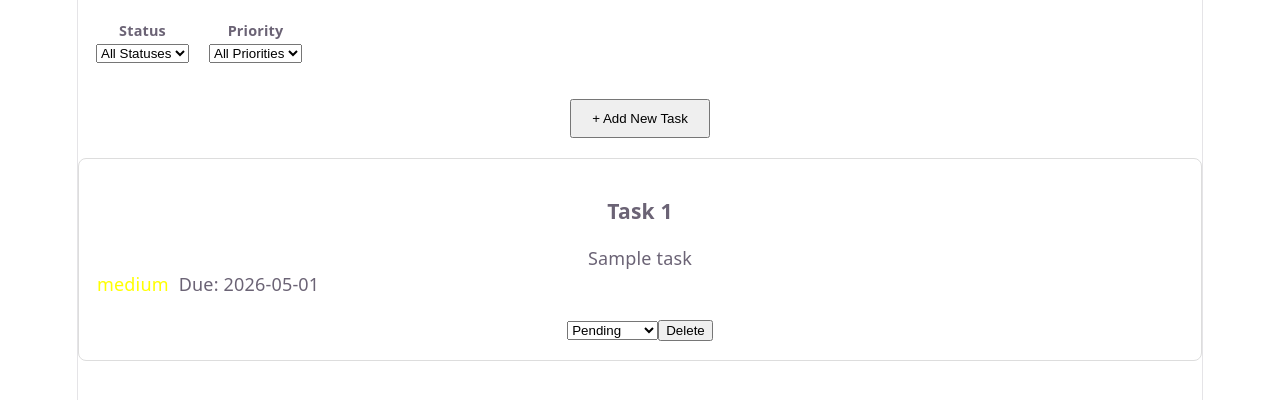
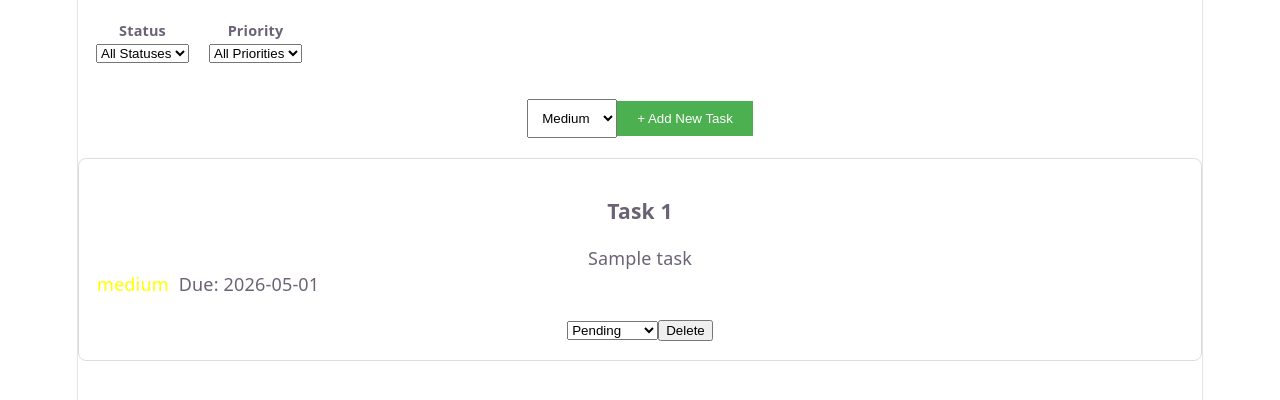
Before and after one commit to traceynicole71-cloud/Lab9.3-Lists-Keys-Conditionals, a React (Vite) app in the folder Lab3/: page / in a window 1280 px wide. Shown: the top 400 px of the page. Built offline with nearby package versions, Linux system fonts and the light colour scheme.

Commit message:
task priority edit

```diff
--- a/Lab3/src/components/TaskList/TaskList.tsx
+++ b/Lab3/src/components/TaskList/TaskList.tsx
@@ -1,10 +1,10 @@
-import React from 'react';
+import React, { useState } from 'react';
 import type { TaskListProps } from '../../types/index.ts'
 import TaskItem from '../TaskItem/TaskItem.tsx'
 
 //conditional for empty states
 const TaskList: React.FC<TaskListProps> = ({ tasks, onStatusChange, onDelete, onAddTask }) => {
-
+const [selectedPriority, setSelectedPriority] = useState<'low' | 'medium' | 'high'>('medium');
     if (tasks.length === 0) {
         return <p>No Tasks Found.</p>;
     }
@@ -12,21 +12,26 @@ const TaskList: React.FC<TaskListProps> = ({ tasks, onStatusChange, onDelete, on
 return (
     <div className="task-list-container">
         <div style={{ marginBottom: '20px', textAlign: 'center' }}>
+            <select
+            value={selectedPriority}
+            onChange={(e) => setSelectedPriority(e.target.value as any)}
+            style={{ padding: '10px' }}
+                >
+                <option value="low">Low</option>
+                <option value="medium">Medium</option>
+                <option value="high">High</option>
+                </select>
+
             <button
-            onClick={onAddTask}
-            style={{ padding: '10px 20px', cursor: 'pointer' }}
+            onClick={() => onAddTask(selectedPriority)}
+            style={{ padding: '10px 20px', cursor: 'pointer', backgroundColor: '#4caf50', color: 'white', border: 'none' }}
             >
                 + Add New Task
             </button>
         </div>
 
         {tasks.map((task) => (
-            <TaskItem
-            key={task.id}
-            task={task}
-            onStatusChange={onStatusChange}
-            onDelete={onDelete}
-            />
+            <TaskItem key={task.id} task={task} onStatusChange={onStatusChange} onDelete={onDelete} />
         ))}
     </div>
 );
--- a/Lab3/src/types/index.ts
+++ b/Lab3/src/types/index.ts
@@ -13,7 +13,7 @@ export interface TaskListProps {
   tasks: Task[];
   onStatusChange: (taskId: string, newStatus: TaskStatus) => void;
   onDelete: (taskId: string) => void;
-  onAddTask: () => void;
+  onAddTask: (priority: 'low' | 'medium' | 'high') => void;
 }
 
 export interface TaskItemProps {
```
